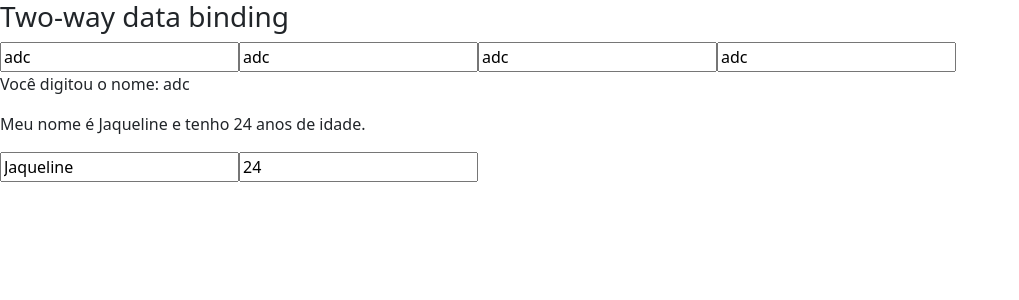
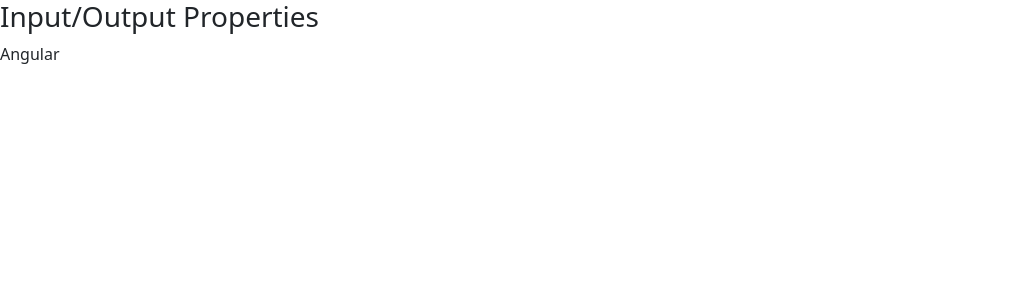
Before and after one commit to jaque20050/Angular, an Angular app in the folder data-binding/: page / in a window 1280 px wide. Shown: the top 300 px of the page, without its empty margins (0-1019 px from the left). Built offline with nearby package versions, Linux system fonts and the light colour scheme.

Commit message:
Input properties

```diff
--- a/data-binding/src/app/app.module.ts
+++ b/data-binding/src/app/app.module.ts
@@ -6,11 +6,13 @@ import { BrowserModule } from '@angular/platform-browser';
 import { AppRoutingModule } from './app-routing.module';
 import { AppComponent } from './app.component';
 import { DataBindingComponent } from './data-binding/data-binding.component';
+import { InputPropertyComponent } from './input-property/input-property.component';
 
 @NgModule({
   declarations: [
     AppComponent,
-    DataBindingComponent
+    DataBindingComponent,
+    InputPropertyComponent
   ],
   imports: [
     BrowserModule,
--- a/data-binding/src/app/data-binding/data-binding.component.html
+++ b/data-binding/src/app/data-binding/data-binding.component.html
@@ -107,7 +107,7 @@
 </section---->
 
 
-<section class="two-way-binding">
+<!---section class="two-way-binding">
     <article>
       <h3>Two-way data binding</h3>
       <div>
@@ -117,16 +117,16 @@
         (keyup)="onKeyUp($event)"
         />
 
-        <!-----$event.target.value----->
+        $event.target.value
        <input
        [value]="nome"
        (input)="nome = getValue($event)"
        />
 
-       <!-----([ngmodel])----->
+      ([ngmodel])
        <input [(ngModel)]="nome" #ctrlName="ngModel" required>
 
-       <!-----([ngmodel])----->
+       ([ngmodel])
        <input bindon-ngModel="nome" #ctrlName="ngModel" required>
 
 
@@ -135,11 +135,23 @@
 
       <div>
 
-        <!-----([ngmodel])----->
+      ([ngmodel])
         <p>Meu nome é {{ pessoa.nome }} e tenho {{ pessoa.idade }} anos de idade.</p>
       <input [(ngModel)]="pessoa.nome" #ctrlName="ngModel" required>
       <input [(ngModel)]="pessoa.idade" #ctrlName="ngModel" required>
 
       </div>
     </article>
+</section--->
+
+<section class="input-output-properties">
+
+  <article>
+    <h3>
+      Input/Output Properties
+    </h3>
+
+    <app-curso [nome] ="nomeDoCurso"></app-curso>
+
+  </article>
 </section>
--- a/data-binding/src/app/data-binding/data-binding.component.ts
+++ b/data-binding/src/app/data-binding/data-binding.component.ts
@@ -14,6 +14,8 @@ export class DataBindingComponent implements OnInit {
   valorSalvo = '';
 
   isMouseOver: boolean = false;
+
+  nomeDoCurso: string = 'Angular';
 
   nome: string = 'adc';
 
--- /dev/null
+++ b/data-binding/src/app/input-property/input-property.component.html
@@ -0,0 +1 @@
+<p>{{ nomeCurso }}</p>
--- /dev/null
+++ b/data-binding/src/app/input-property/input-property.component.ts
@@ -0,0 +1,19 @@
+import { Component, Input, OnInit } from '@angular/core';
+
+@Component({
+  selector: 'app-curso',
+  templateUrl: './input-property.component.html',
+  styleUrls: ['./input-property.component.css'],
+  //inputs: ['nomeCurso:nome']
+})
+export class InputPropertyComponent implements OnInit {
+
+
+  @Input('nome') nomeCurso: string = '';
+
+  constructor() { }
+
+  ngOnInit(): void {
+  }
+
+}
```
Also changed, not shown: data-binding/src/app/input-property/input-property.component.css (added), 1 other file (tests, documents, lock files or other folders).
